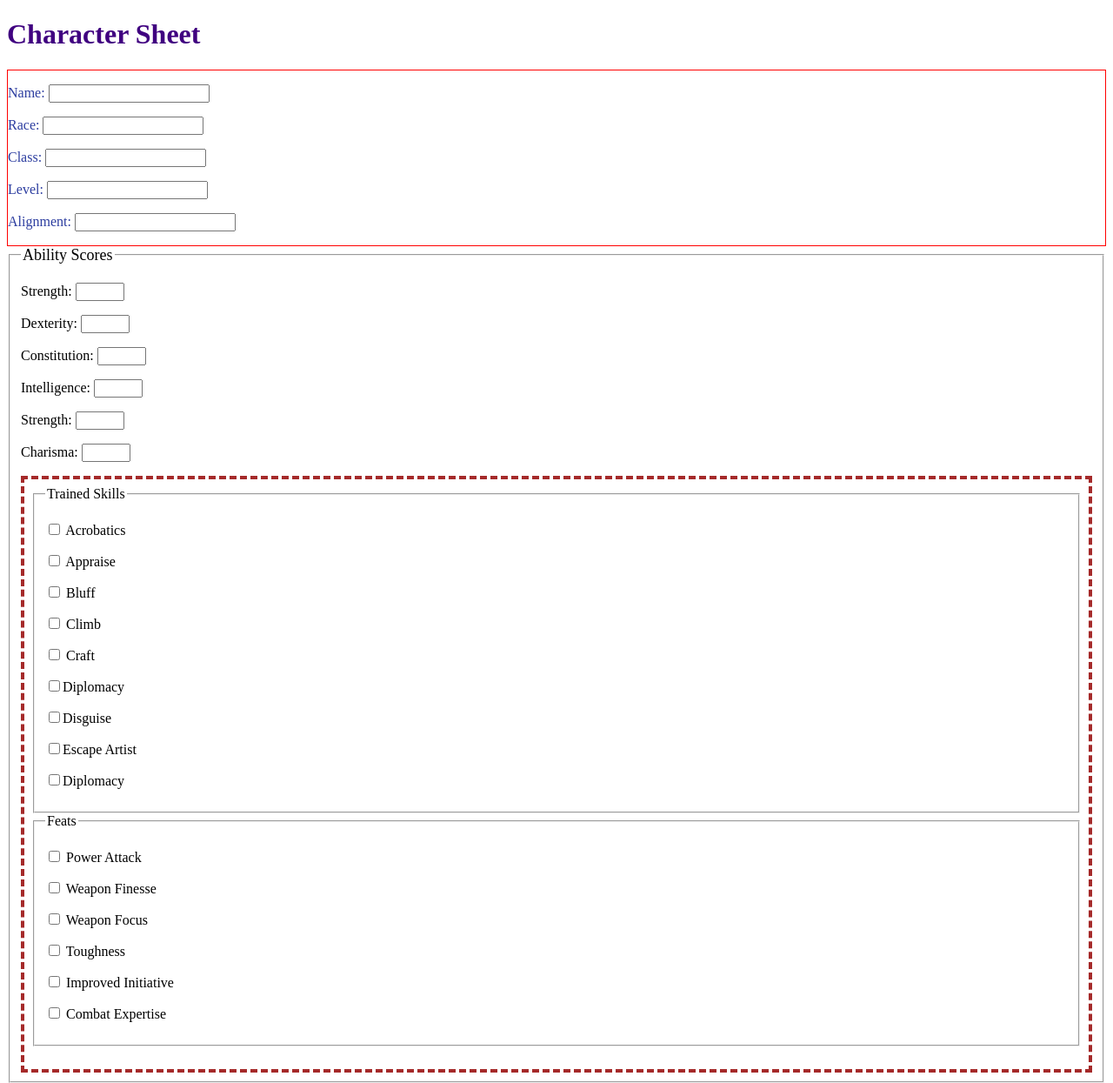
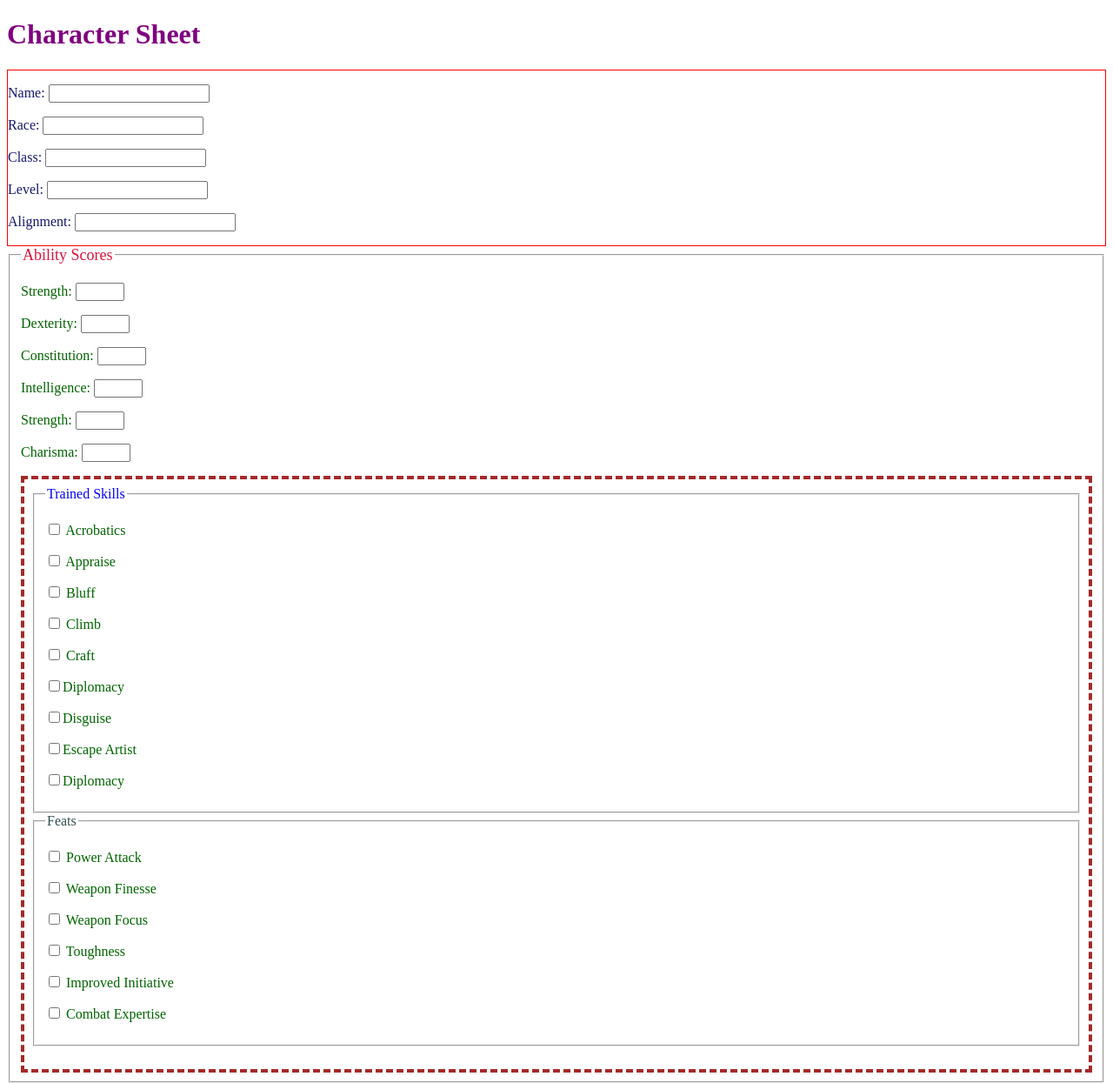
Before and after one commit to danficklin/HTMLRecap, a plain HTML site: page index.html in a window 1280 px wide. Shown: the top 1245 px of the page at 87% size. Drawn offline with Linux system fonts and the light colour scheme.

Commit message:
For real for real finalization

```diff
--- a/index.html
+++ b/index.html
@@ -7,8 +7,8 @@
     <title>Poor Quality Character Sheet</title>
 </head>
 <body>
-    <h1 style="color: rgb(64, 0, 128);">Character Sheet</h1>
-    <div style="border: solid 1px red; color: rgb(45, 62, 160);">
+    <h1 style="color: purple;">Character Sheet</h1>
+    <div style="border: solid 1px red; color: midnightblue;">
         <form>
             <p>
                 <label>Name: <input /></label>
@@ -27,8 +27,8 @@
             </p>
         </form>
     </div>
-    <fieldset>
-        <legend style="font-size: large;">Ability Scores</legend>
+    <fieldset style="color: darkgreen;">
+        <legend style="color: crimson; font-size: large;">Ability Scores</legend>
         <p>
             <label for="str">Strength:</label>
             <input type="number" id="str" name="str" min="6" max="20">
@@ -57,7 +57,7 @@
     <div style="border: dashed 4px brown; padding: .5rem;" >
 
         <fieldset>
-            <legend>Trained Skills</legend>
+            <legend style="color: blue";>Trained Skills</legend>
             <p>
                 <input type="checkbox" name="acrobatics" id="acrobatics" value="acrobatics" />
                 <label for="acrobatics">Acrobatics</label>
@@ -97,7 +97,7 @@
 
             </fieldset>
             <fieldset>
-                <legend>Feats</legend>
+                <legend style="color: darkslategray;">Feats</legend>
                 <p>
                     <input type="checkbox" name="PowerAttack" id="PowerAttack" value="PowerAttack" />
                     <label for="PowerAttack">Power Attack</label>
```
